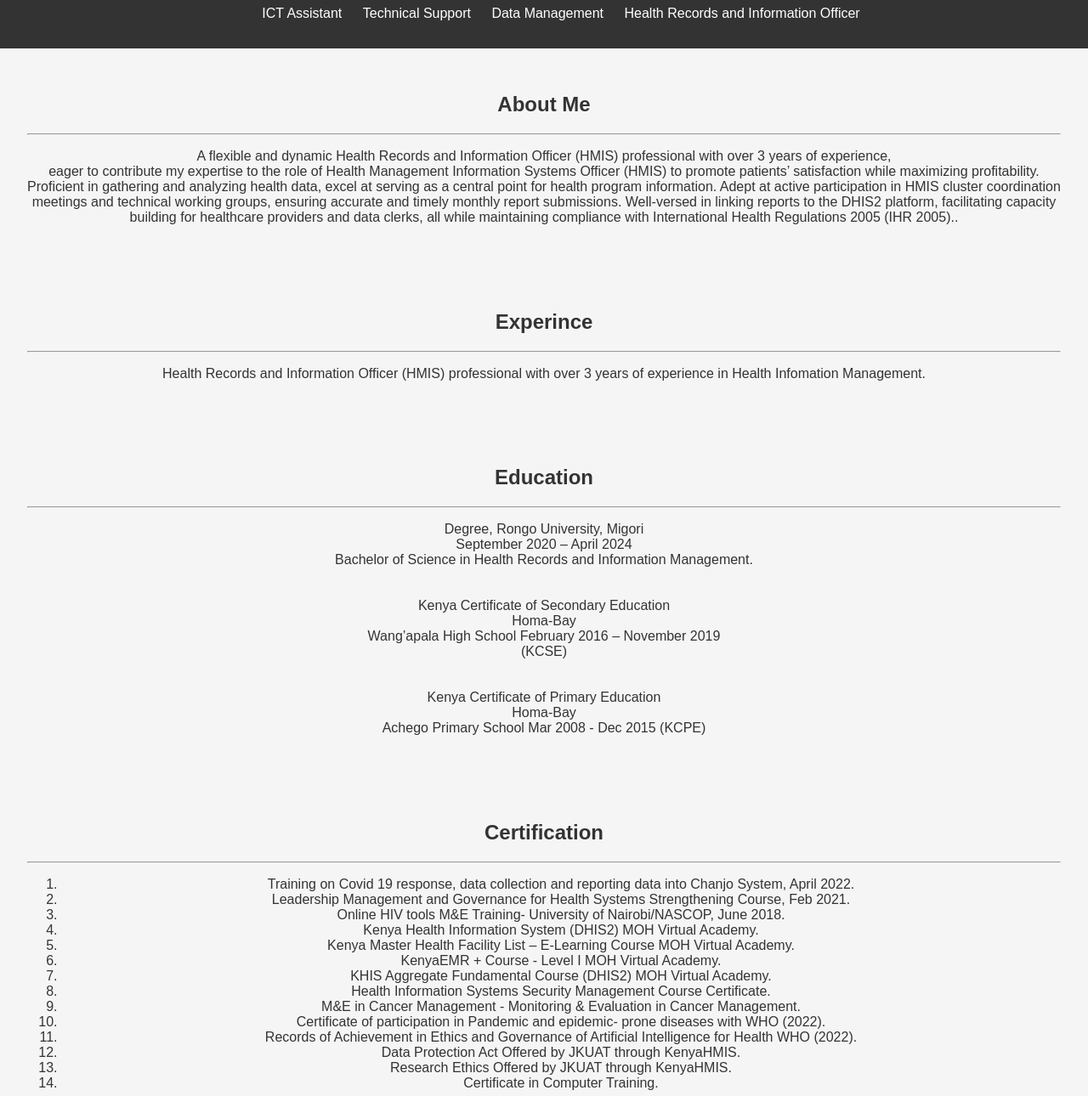
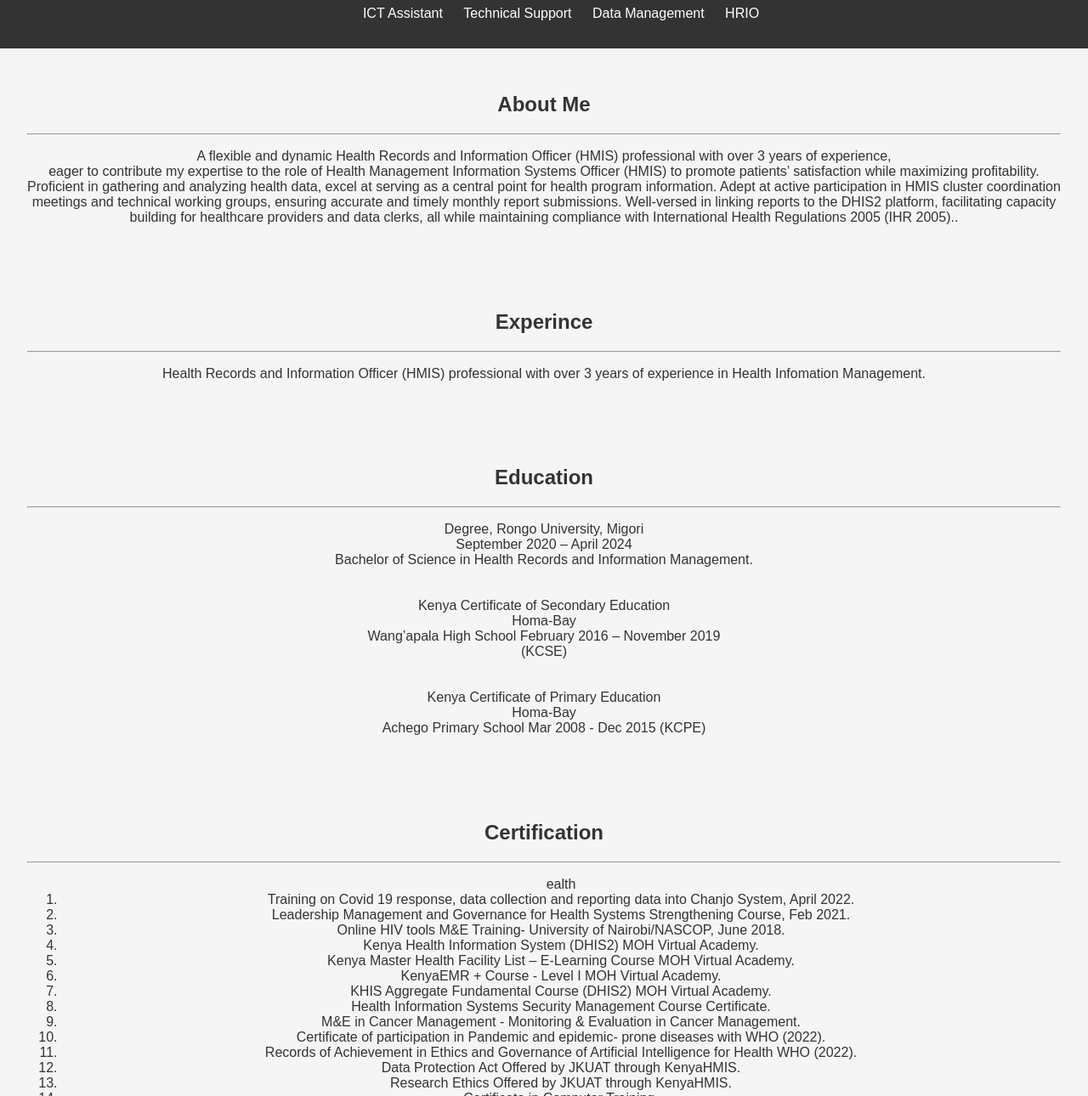
Before and after one commit to CEPHASOMONDI/cephas-portfolio, a plain HTML site: page index.html in a window 1280 px wide. Shown: the part 89-1379 px from the top of the page at 85% size. Drawn offline with Linux system fonts and the light colour scheme.

Commit message:
UPDATE INDEX.HTML
CHA

```diff
--- a/index.html
+++ b/index.html
@@ -14,7 +14,7 @@
                 <li><a href="#ICT Assistant">ICT Assistant</a></li>
                 <li><a href="#Technical Support">Technical Support</a></li>
                 <li><a href="#Data Management">Data Management</a></li>
-                <li><a href="#Health Records and Information Officer">Health Records and Information Officer</a></li>
+                <li><a href="#HRIO">HRIO</a></li>
             </ul>
         </nav>
     </header>
@@ -44,7 +44,7 @@
     <section id="Certification">
         <h2>Certification</h2><hr>
         <p>
-            <ol>
+            <ol>ealth
                 <li>Training on Covid 19 response, data collection and reporting data into Chanjo System, April 2022.</li>
                 <li>Leadership Management and Governance for Health Systems Strengthening Course, Feb 2021.</li>
                 <li>  Online HIV tools M&E Training- University of Nairobi/NASCOP, June 2018.</li>
```
